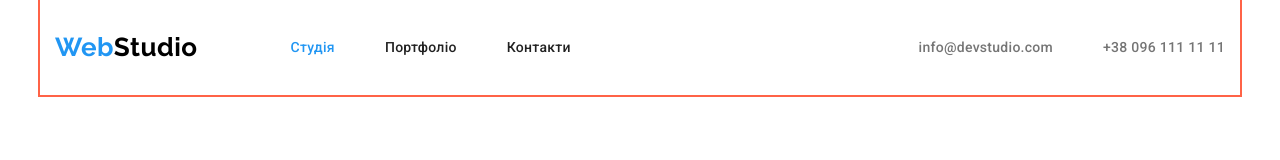
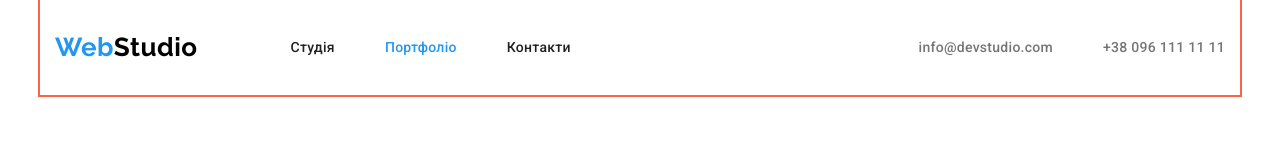
Before and after one commit to xxxRomanxxx/goit-markup-hw-03, a plain HTML site: page portfolio.html in a window 1280 px wide. Shown: the top 160 px of the page. Drawn offline with nearby package versions, Linux system fonts and the light colour scheme.

Commit message:
update portfolio

```diff
--- a/portfolio.html
+++ b/portfolio.html
@@ -27,8 +27,8 @@
         <nav class="nav">
           <a href="/" class="logo-nav"><span>Web</span>Studio</a>
           <ul class="site-nav list">
-            <li class="item"><a href="/" class="link current">Студія</a></li>
-            <li class="item"><a href="./portfolio.html" class="link">Портфоліо</a></li>
+            <li class="item"><a href="/" class="link">Студія</a></li>
+            <li class="item"><a href="./portfolio.html" class="link current">Портфоліо</a></li>
             <li class="item"><a href="#" class="link">Контакти</a></li>
           </ul>
           <ul class="auth-nav list">
```
